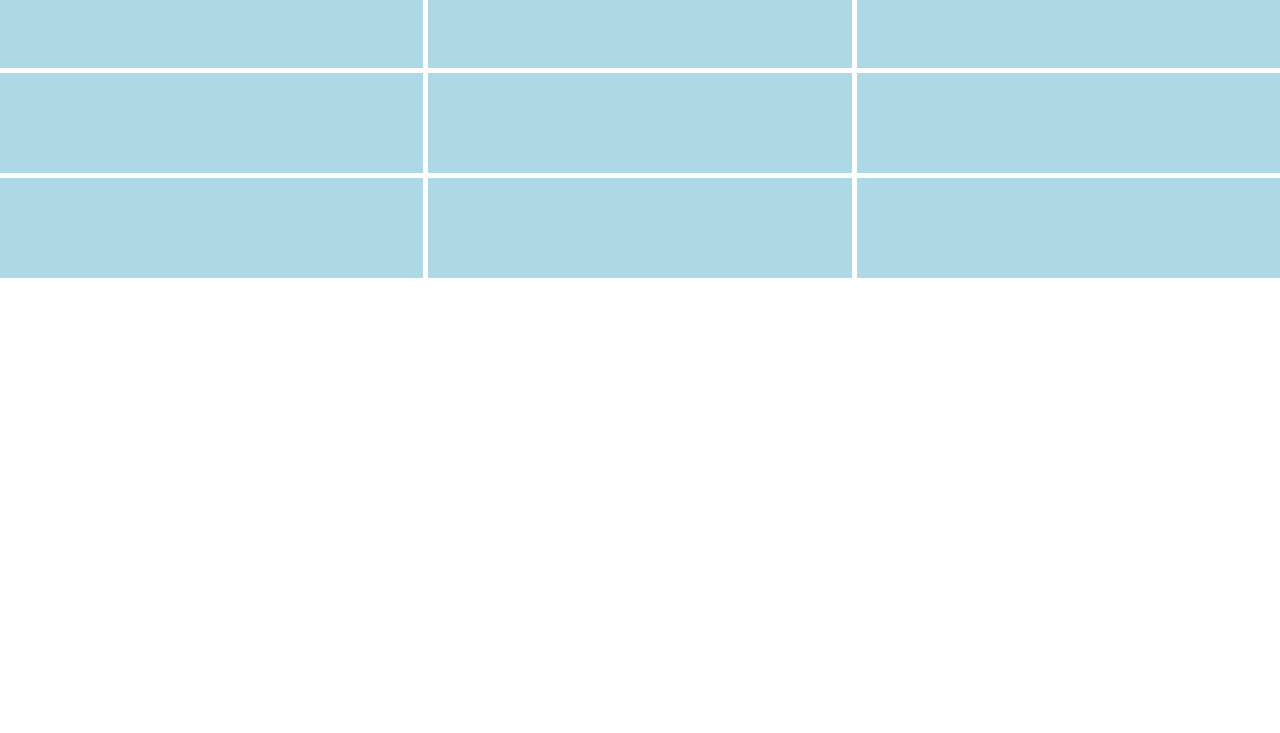
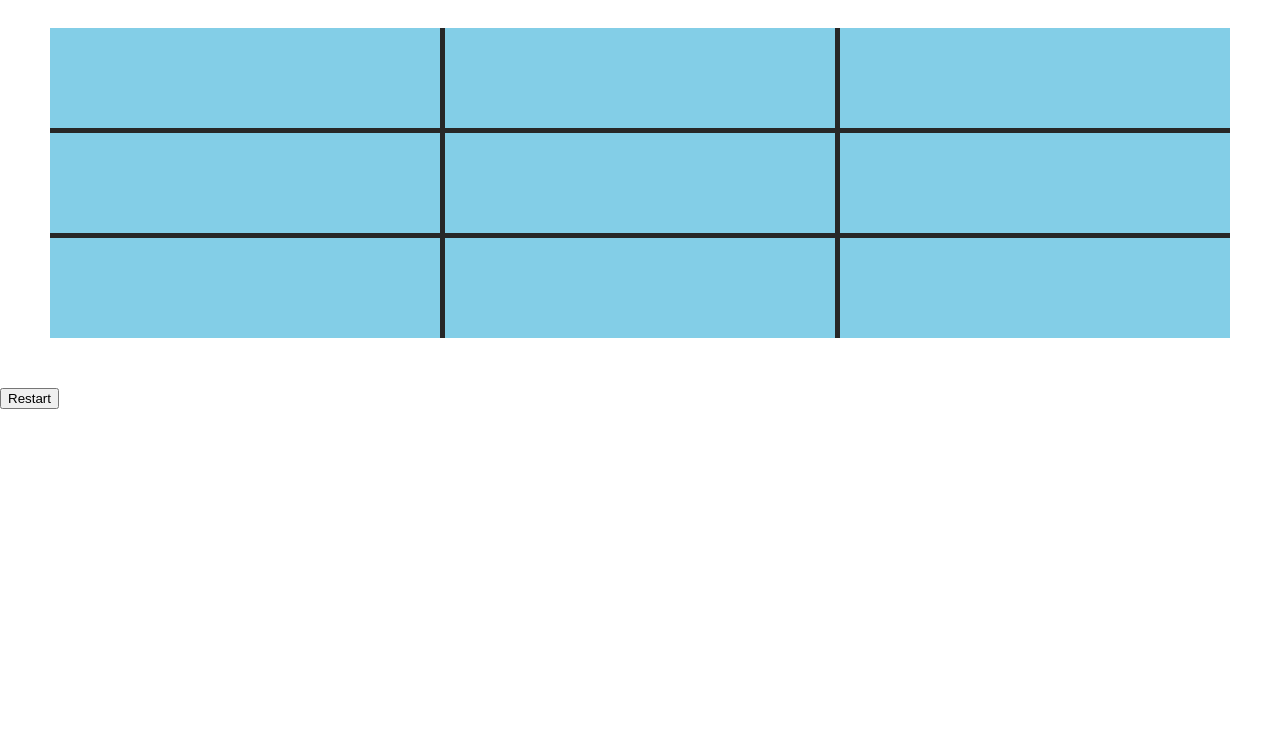
Before and after one commit to illges/tic-tac-toe, a website: page index.html in a window 1280 px wide. Shown: the part 67-800 px from the top of the page. Drawn offline with Linux system fonts and the light colour scheme; a web font is replaced by a local one.

Commit message:
Create HTML elements within script

```diff
--- a/index.html
+++ b/index.html
@@ -19,21 +19,8 @@
 			<h1>Tic Tac Toe</h1>
 		</header>
 
-		<div class="container">
-			<div class="tile zero"></div>
-			<div class="tile one"></div>
-			<div class="tile two"></div>
-			<div class="tile three"></div>
-			<div class="tile four"></div>
-			<div class="tile five"></div>
-			<div class="tile six"></div>
-			<div class="tile seven"></div>
-			<div class="tile eight"><div>
+		<div id="game">
 		</div>
-
-		<footer>
-			<button>Reset</button>
-		</footer>
 
 		<script src="scripts/main.js"></script>
 
--- a/scripts/main.js
+++ b/scripts/main.js
@@ -1,32 +1,67 @@
 const gameBoard = (() => {
-	let table = ["", "", "", "", "", "", "", "", ""];
-	const add = (e) => console.log(e.target);
-	return {table, add};
+	const add = (e) => {
+		console.log(e.target.textContent)
+	};
+	return { add };
 
 })();
 
 const game = (() => {
-	const move = () => {Array.from(document.querySelectorAll('.tile')).forEach(move => move.addEventListener('click', e => gameBoard.add(e)))};
-	return {move}
+	let currentPlayer = "X";
+
+	const changePlayer = () => currentPlayer = currentPlayer === "X" ? "O" : "X";
+
+	const move = () => {
+		Array.from(document.querySelectorAll('.tile')).forEach(i => {
+			i.addEventListener('click', (e) => {
+				if (!i.textContent) {
+					i.textContent = currentPlayer
+					changePlayer()
+					gameBoard.add(e)
+				}
+			})
+		})
+	};
+
+	const reset = () => document.querySelector('.reset').addEventListener('click', () => {
+		Array.from(document.querySelectorAll('.tile')).forEach(i => {
+			i.textContent = ''
+		})
+	})
+	return { move }
 })();
 
 const player = (name, team) => {
 	return { name, team }
 }
 
-function render() {
-	const turn = Array.from(document.querySelectorAll(".tile"))
-	turn.forEach(i=>{
-		i.innerHTML = gameBoard.table[turn.indexOf(i)]
-	})
-}
+const displayController = (() => {
 
-render()
+	const game = document.getElementById('game')
 
-const bilbo = player("bilbo", "X")
-const frodo = player("frodo", "O")
+	const render = () => {
+		let board = document.createElement('div');
+		board.setAttribute('id', 'board');
 
+		for (i = 0; i <= 8; i++) {
+			let tile = document.createElement('div');
+			tile.classList.add('tile');
+			tile.dataset.tile = i;
 
-//Temp Code to see click events
-// const turn = Array.from(document.querySelectorAll('.tile'));
-//   turn.forEach(turn => turn.addEventListener('click', e => bilbo.takeTurn(e)));
+			board.appendChild(tile);
+		}
+
+		restartButton = document.createElement('button');
+		restartButton.setAttribute('id', 'restart');
+		restartButton.textContent = 'Restart';
+		restartButton.addEventListener('click', (e) => console.log(e))
+
+		game.appendChild(board);
+		game.appendChild(restartButton);
+	};
+
+	return { render };
+})();
+
+displayController.render();
+game.move();
--- a/styles/main.css
+++ b/styles/main.css
@@ -1,3 +1,8 @@
+
+:root {
+	--blue: rgb(131, 206, 231);
+	--black: #272727;
+}
 
 /*CSS comment*/
 * { /*Universal Selector*/
@@ -13,15 +18,23 @@ html {
 
 h1 {
 	font-size: 35px;
+	margin: 10px;
 }
 
-.container {
+#board {
+	margin: 50px;
 	display: grid;
 	grid-template-columns: repeat(3, 1fr);
 	grid-gap: 5px;
 	grid-auto-rows: minmax(100px, auto);
+	background-color: var(--black);
 }
 
 .tile {
-	background-color: lightblue;
+	display: grid;
+	justify-content: center;
+	align-items: center;
+	font-size: 30px;
+	font-weight: bold;
+	background-color: var(--blue);
 }
```
